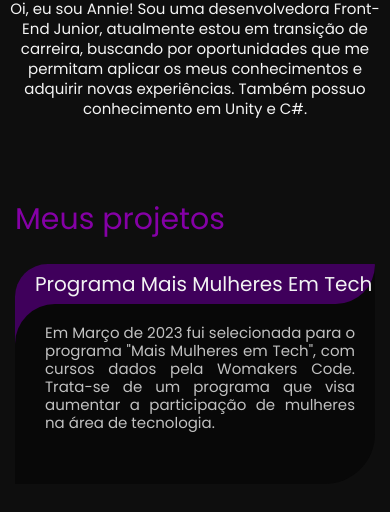
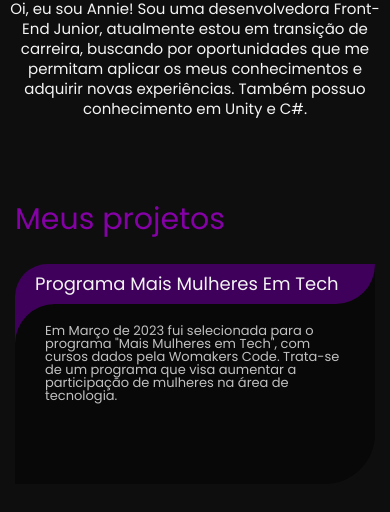
Before and after one commit to AnnieAlves/meu-site, a plain HTML site: page index.html in a window 390 px wide. Shown: the part 556-1068 px from the top of the page. Drawn offline with Linux system fonts and the light colour scheme; a web font is replaced by a local one.

Commit message:
Ajustes de responsividade

```diff
--- a/assets/css/responsivo.css
+++ b/assets/css/responsivo.css
@@ -61,7 +61,36 @@
 
 }
 
+@media (max-width: 520px){
 
+    .article__titulo{
+        position: absolute;
+        font-size: 18px;
+        font-weight: 400;
+        color:#f3f3f3;
+        margin: 15px 0;
+    }
+
+    .article__descricao{
+        height: auto;
+        position: absolute;
+        margin: 50px 20px;
+        padding: 0px;
+        font-size: 13px;
+        color: #c1c1c1;
+        line-height: 1em;
+        text-align: left;
+
+    }
+
+
+
+
+
+
+
+
+}
 @media (max-width: 400px){
     .header{
         width: 100%;
--- a/assets/css/style.css
+++ b/assets/css/style.css
@@ -124,6 +124,7 @@ body{
 
 .article{
     position: relative;
+    top: 0;
     background-color: var(--articleBGColor);
     border-radius: 50px 0px 50px 0px;
     padding: 10px;
@@ -134,7 +135,27 @@ body{
     text-overflow: ellipsis;
     justify-content: center;
     align-items: center;
-    box-sizing: content-box;
+}
+
+
+.article__titulo{
+    position: absolute;
+    font-size: 20px;
+    font-weight: 400;
+    color:#f3f3f3;
+    margin: 15px 0;
+}
+
+.article__descricao{
+    position: absolute;
+    margin: 50px 20px;
+    padding: 0px;
+    font-size: 15px;
+    color: #c1c1c1;
+    line-height: 1.2em;
+    text-align: justify;
+
+
 }
 
 
@@ -187,25 +208,7 @@ body{
 
 }
 
-.article__titulo{
-    position: absolute;
-    font-size: 20px;
-    font-weight: 400;
-    color:#f3f3f3;
-    margin: 15px 0;
-}
 
-.article__descricao{
-    height: auto;
-    position: absolute;
-    margin: 50px 20px;
-    padding: 0px;
-    font-size: 15px;
-    color: #c1c1c1;
-    line-height: 1.2em;
-    text-align: justify;
-
-}
 
 .footer{
     width: 100%;
```
Also changed, not shown: index.html (+1 -1 lines).
